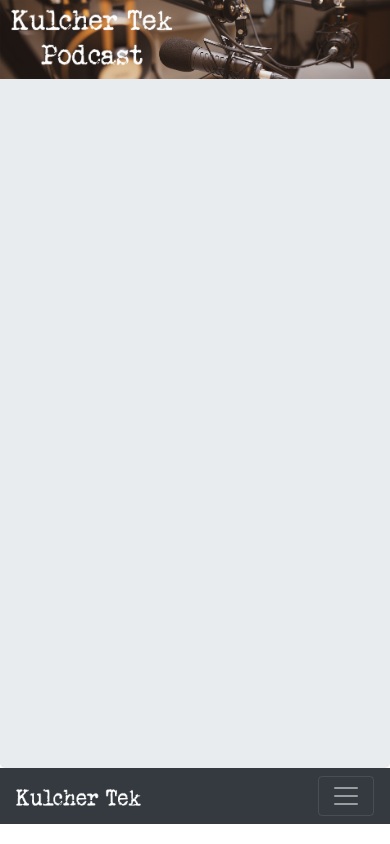
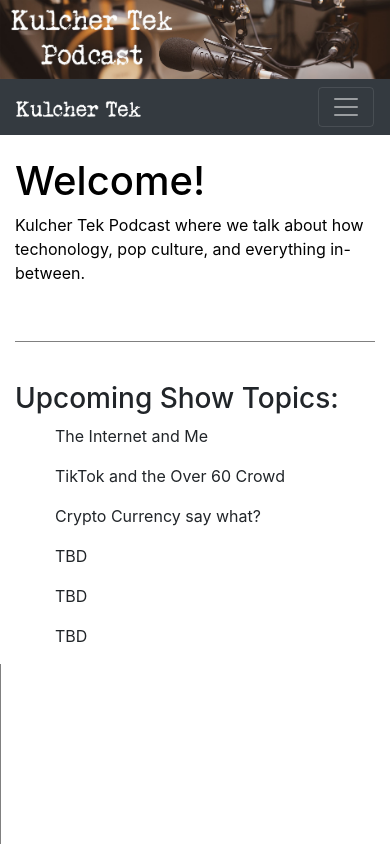
Before and after one commit to jeanhern81/kulcher-tek, a React (Create React App) app: page / in a window 390 px wide. Shown: the top 844 px of the page. Built offline with nearby package versions, Linux system fonts and the light colour scheme.

Commit message:
trying to fix sites overall responsiveness

```diff
--- a/src/index.css
+++ b/src/index.css
@@ -51,7 +51,7 @@ p.jeanetteTxt {
   padding-right: 0% !important;
   margin-bottom: 0% !important;
   display: flex;
-  min-height: 91vh;
+
   flex-direction: column;
   background-repeat: no-repeat;
   background-size: cover;
```
